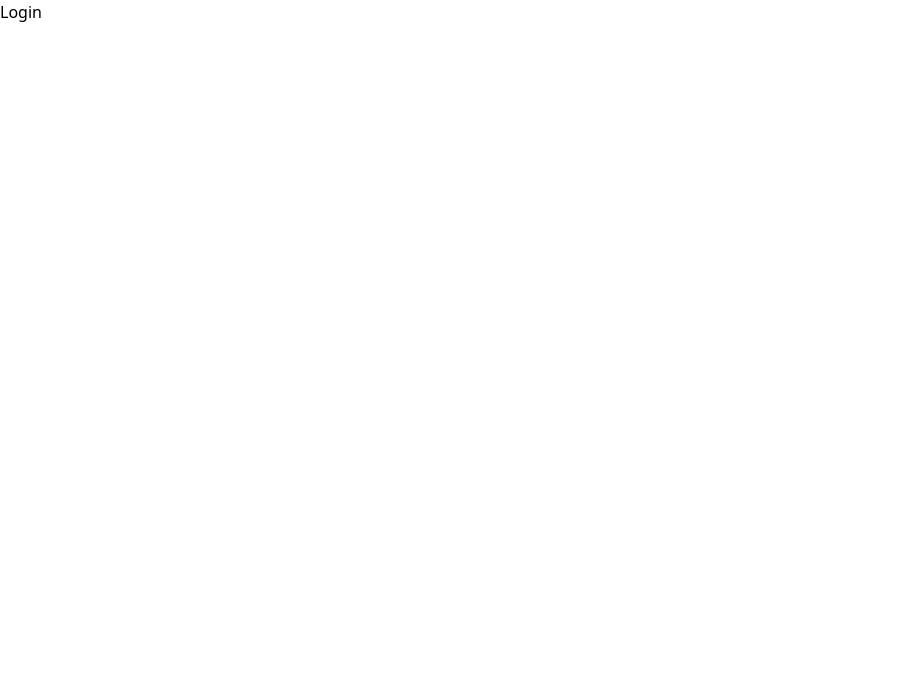
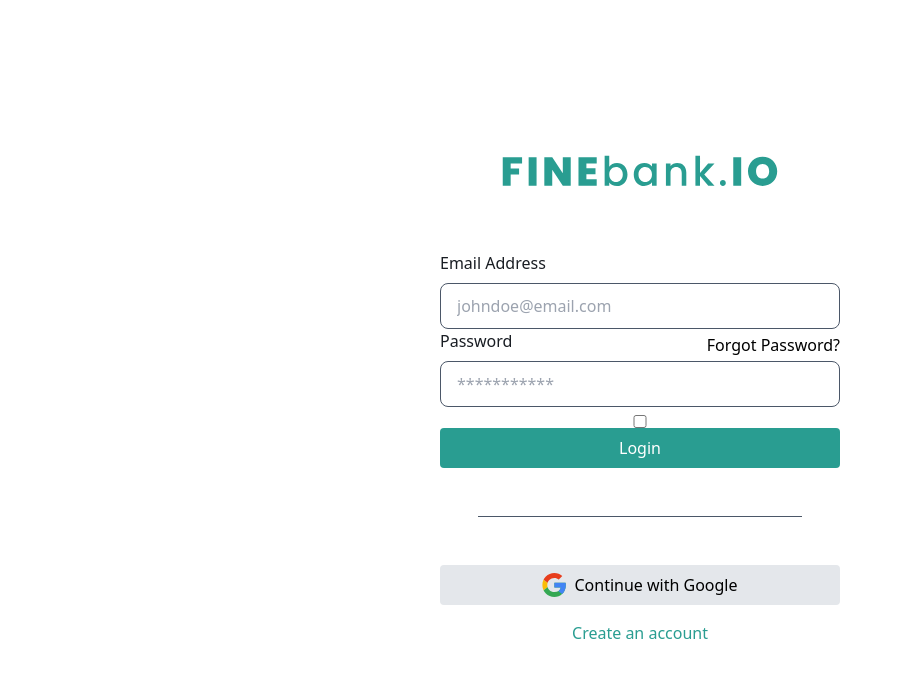
Before and after one commit to syedmilad/Finance_System, a React (Create React App) app: page /sign-in in a window 1280 px wide. Shown: the top 678 px of the page, without its empty margins (0-902 px from the left). Built offline with nearby package versions, Linux system fonts and the light colour scheme.

Commit message:
added some assets and pending in login page.

```diff
--- /dev/null
+++ b/src/assets/index.js
@@ -0,0 +1,4 @@
+import lightLogo from "./lightLogo.svg";
+import google from "./google.svg";
+
+export { lightLogo, google };
--- a/src/components/Button.jsx
+++ b/src/components/Button.jsx
@@ -2,7 +2,7 @@
 
 const Button = ({ title, onClick,classess }) => {
     return (
-        <button onClick={() => onClick} className={`px-[3rem] py-[0.8rem] flex justify-center items-center rounded-[50px] bg-primary text-[#fff] underline text-[24px] leading-[36px] font-semi text-center md:text-[32px] ${classess} ` }>{title}</button>
+        <button onClick={() => onClick} className={`px-[3rem] py-[0.8rem] flex justify-center items-center rounded-[50px] bg-primary text-[#fff]  text-[24px] leading-[36px] font-semi text-center md:text-[32px] ${classess} ` }>{title}</button>
     )
 }
 
--- a/src/components/GeneralInput.jsx
+++ b/src/components/GeneralInput.jsx
@@ -1,13 +1,13 @@
 import React from 'react'
 
-const GeneralInput = ({ type, placeholder, value, onChange, error, label, isIcon, isNotification, notificationText, imgSrc }) => {
+const GeneralInput = ({ type, name, placeholder, value, onChange, error, label, isIcon, isNotification, notificationText, imgSrc }) => {
     return (
-        <div className='flex flex-col'>
+        <div className='flex flex-col w-full'>
             <div className='flex flex-row justify-between items-center'>
-                <label htmlFor="">{label}</label>
+                <label className='text-base mb-2 font-medium text-[#191D23]' htmlFor={name}>{label}</label>
                 {isNotification && <span>{notificationText}</span>}
             </div>
-            <input type={type} placeholder={placeholder} value={value} onChange={onChange} />
+            <input className='rounded-[8px] border-[1px] border-[#4B5768] text-[16px] leading-[22px] font-normal text-[#4B5768] px-[1rem] py-[0.7rem]' name={name} id={name} type={type} placeholder={placeholder} value={value} onChange={onChange} />
             {error && <p>{error}</p>}
             {isIcon && <img src={imgSrc} alt={label} />}
         </div>
--- /dev/null
+++ b/src/components/index.jsx
@@ -0,0 +1,7 @@
+import GeneralInput from './GeneralInput';
+import Button from './Button';
+
+export {
+    GeneralInput,
+    Button
+}
--- a/src/pages/Login.jsx
+++ b/src/pages/Login.jsx
@@ -1,8 +1,36 @@
-import React from 'react'
+import React, { useState } from 'react'
+import { lightLogo, google } from "../assets"
+import { Button, GeneralInput } from '../components'
 
 const Login = () => {
+  const [input, setInput] = useState({
+    email: "",
+    password: "",
+    signIn: "fadjflksdfl",
+  })
+  const onchangeHandler = (e) => {
+    e.preventDefault();
+    setInput((prev) => ({ ...prev, [e.target.name]: e.target.value }))
+  }
   return (
-    <div>Login</div>
+    <div className='flex justify-center  p-8 items-center h-screen'>
+      <div className='max-w-[400px] w-screen'>
+        <div className='flex justify-center mb-[4rem] items-center'>
+          <img src={lightLogo} alt="lightLogo" className='w-[276px] h-[32px] ' />
+        </div>
+        <GeneralInput label="Email Address" name="email" type="email" onChange={onchangeHandler} value={input.email || ""} placeholder="johndoe@email.com" />
+        <GeneralInput label="Password" isNotification={true} notificationText={"Forgot Password?"} name="password" type="password" onChange={onchangeHandler} value={input.password || ""} placeholder="***********" />
+        <GeneralInput name="checkbox" type="checkbox" onChange={onchangeHandler} value={input.signIn || ""} />
+        <Button title={"Login"} classess="!px-4 !py-2 !rounded-[4px] w-full !text-base text-[#fff] " />
+        <div className='w-[324px] mt-[3rem] h-[1px] mb-[3rem] m-auto bg-[#4B5768]' />
+
+        <div className='flex cursor-pointer gap-2 justify-center items-center bg-[#E4E7Eb] !rounded-[4px] !px-4 !py-2 w-full !text-base'>
+          <img src={google} alt="google" />
+          <p>Continue with Google</p>
+        </div>
+        <p className='text-primary text-base text-center mt-4'>Create an account</p>
+      </div>
+    </div>
   )
 }
 
```
Also changed, not shown: src/assets/google.svg (added), src/assets/lightLogo.svg (added).
